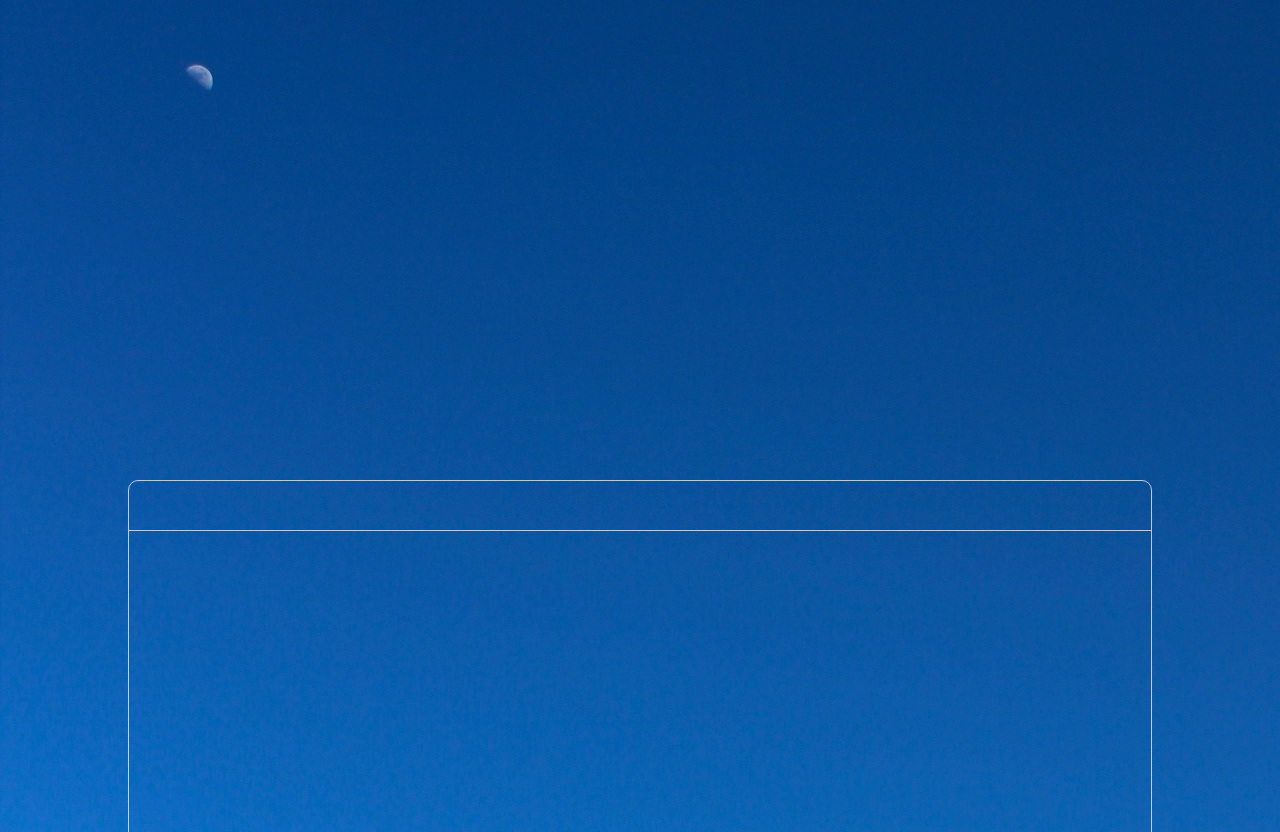
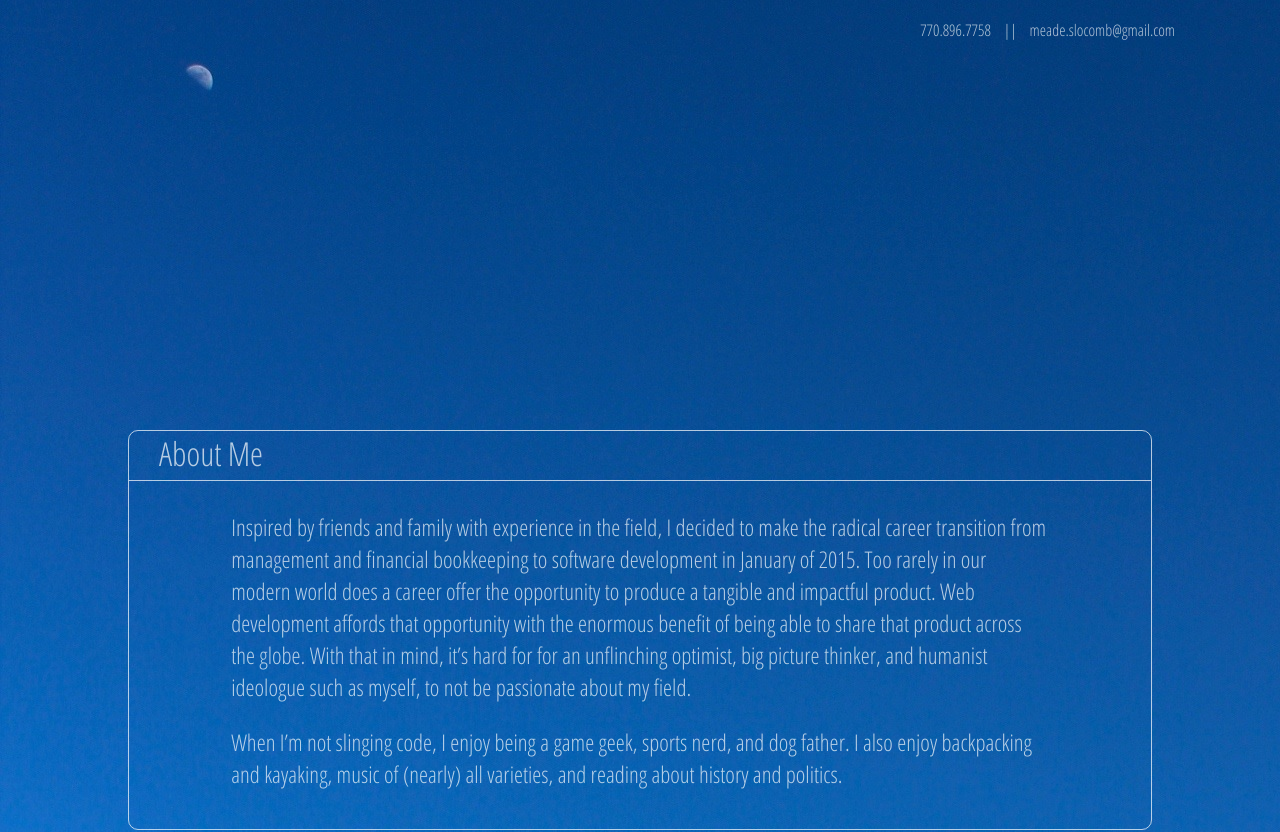
Before and after one commit to MeadeSlocomb/MSPortfolio, a website: page app/index.html in a window 1280 px wide. Shown: the part 320-1152 px from the top of the page. Drawn offline with Linux system fonts and the light colour scheme.

Commit message:
Added contact info, added 'about me' bio

```diff
--- a/app/index.html
+++ b/app/index.html
@@ -1,11 +1,13 @@
 <!DOCTYPE html>
 <html>
 <head>
-  <title>Project Name</title>
+  <title>MSlocomb - Front End Dev</title>
   <meta name="viewport" content="width=device-width, initial-scale=1.0">
   <link rel="stylesheet" href="css/vendor/normalize.css">
+  <link rel="stylesheet" href="css/vendor/font-awesome.css">
+  <link href="http://fonts.googleapis.com/css?family=Open+Sans+Condensed:300,700" rel="stylesheet" type="text/css">
   <link rel="stylesheet" href="css/main.css">
-  <link href="http://fonts.googleapis.com/css?family=Open+Sans+Condensed:300,700" rel="stylesheet" type="text/css">
+
 </head>
 <body>
 
@@ -15,6 +17,9 @@
       <header class="title">
         <h2>Meade Slocomb</h2>
         <h1>Front End Web Developer</h1>
+        <span>770.896.7758</span>
+        <span>||</span>
+        <a href="mailto:meade.slocomb@gmail.com"><span>meade.slocomb@gmail.com</span></a>
       </header>
 
       <nav class="main-nav">
@@ -30,7 +35,14 @@
       <div class="main">
 
         <div id="about">
-          <div class="sectHead"></div>
+          <div class="sectHead">
+            <span>About Me</span>
+          </div>
+
+          <div class="sectBody">
+            <p>Inspired by friends and family with experience in the field, I decided to make the radical career transition from management and financial bookkeeping to software development in January of 2015.  Too rarely in our modern world does a career offer the opportunity to produce a tangible and impactful product.  Web development affords that opportunity with the enormous benefit of being able to share that product across the globe.  With that in mind, it’s hard for for an unflinching optimist, big picture thinker, and humanist ideologue such as myself, to not be passionate about my field.</p>
+            <p>When I’m not slinging code, I enjoy being a game geek, sports nerd, and dog father.  I also enjoy backpacking and kayaking, music of (nearly) all varieties, and reading about history and politics.</p>
+          </div>
         </div>
 
         <div id="resume"></div>
--- a/app/sass/main.scss
+++ b/app/sass/main.scss
@@ -49,13 +49,26 @@ nav a:hover {
   color: RGBA(255, 255, 255, .7);
 }
 
+.title span {
+  margin: 5px;
+}
+
+.title a {
+  color: RGBA(255, 255, 255, .7);
+  text-decoration: none;
+}
+
+.title a:hover {
+  text-decoration: underline;
+}
+
 #about {
   width: 80%;
   height: 400px;
   border: 1px solid RGBA(255, 255, 255, .7);
   border-radius: 10px;
   position: absolute;
-  top: 800px;
+  top: 750px;
   left: 10%;
 }
 
@@ -63,5 +76,20 @@ nav a:hover {
   height: 50px;
   width: 100%;
   border-bottom: 1px solid RGBA(255, 255, 255, .7);
+}
 
+.sectHead span {
+  color: RGBA(255, 255, 255, .7);
+  font-size: 33px;
+  margin: 30px;
 }
+
+.sectBody {
+  width: 80%;
+  margin: 30px auto;
+}
+
+.sectBody p {
+  color: RGBA(255, 255, 255, .7);
+  font-size: 23px;
+}
--- a/bower.json
+++ b/bower.json
@@ -21,7 +21,9 @@
     "normalize.css": "~3.0.3",
     "angular": "~1.4.1",
     "skrollr": "~0.6.30",
-    "angular-material": "~0.10.0"
+    "angular-material": "~0.10.0",
+    "font-awesome": "~4.4.0",
+    "fontawesome": "~4.4.0"
   },
   "devDependencies": {
     "mocha": "~2.2.5",
```
Also changed, not shown: app/css/main.css.
